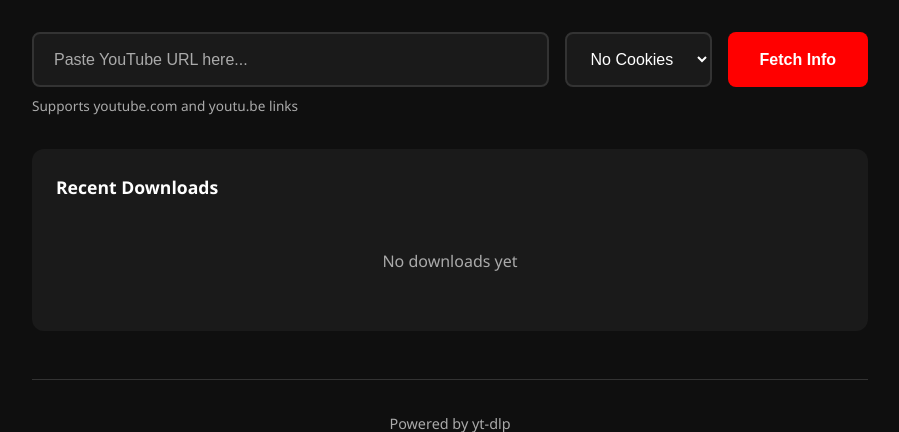
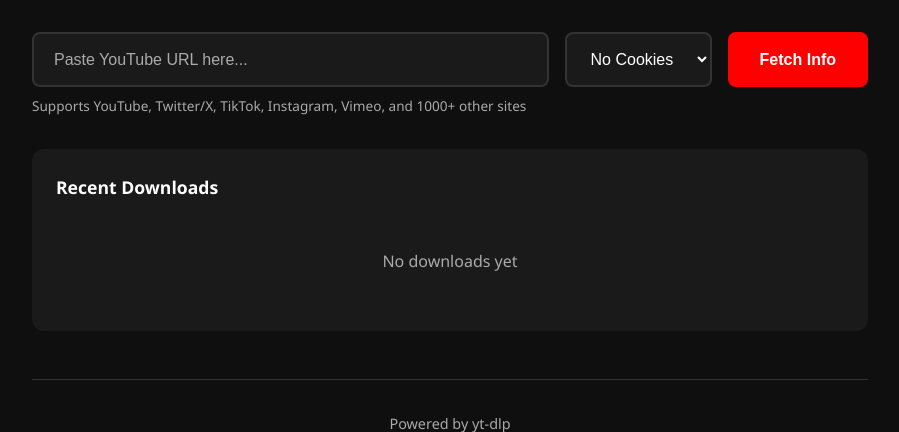
Before and after one commit to swin0420/yt-download, a Flask app: page / in a window 1280 px wide. Shown: the part 132-564 px from the top of the page, without its empty margins (190-1089 px from the left). Run offline with Flask 3, Linux system fonts and the light colour scheme; data that the repository does not hold is empty; some libraries are stand-ins or nearby versions.

Commit message:
Update hint to reflect yt-dlp's full site support
Co-Authored-By: Claude Opus 4.5 <noreply@anthropic.com>

```diff
--- a/templates/youtube.html
+++ b/templates/youtube.html
@@ -39,7 +39,7 @@
                         <span class="btn-loading hidden">Loading...</span>
                     </button>
                 </div>
-                <p class="hint">Supports youtube.com and youtu.be links</p>
+                <p class="hint">Supports YouTube, Twitter/X, TikTok, Instagram, Vimeo, and 1000+ other sites</p>
             </section>
 
             <!-- Video Info Section (hidden by default) -->
```
